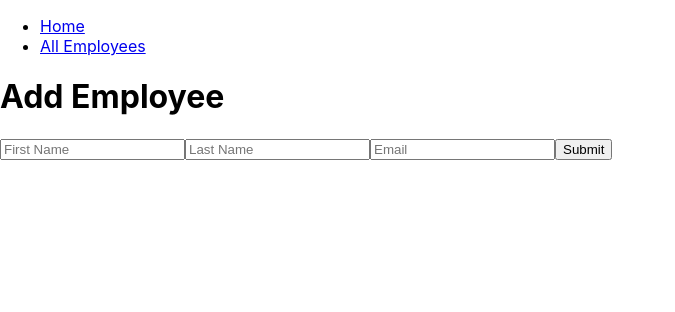
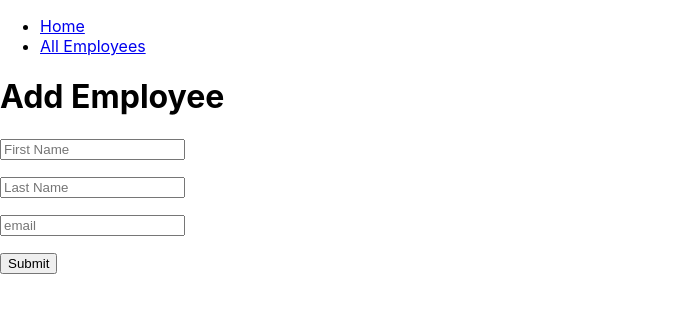
Before and after one commit to shahreaz0/mysql-react-express-crud, a React (Vite) app in the folder client/: page / in a window 1280 px wide. Shown: the top 312 px of the page, without its empty margins (0-675 px from the left). Built offline with nearby package versions, Linux system fonts and the light colour scheme.

Commit message:
Add form validation

```diff
--- a/client/package.json
+++ b/client/package.json
@@ -7,10 +7,13 @@
     "serve": "vite preview"
   },
   "dependencies": {
+    "@hookform/resolvers": "^2.7.1",
     "axios": "^0.21.1",
     "react": "^17.0.0",
     "react-dom": "^17.0.0",
-    "react-router-dom": "^5.2.0"
+    "react-hook-form": "^7.12.2",
+    "react-router-dom": "^5.2.0",
+    "yup": "^0.32.9"
   },
   "devDependencies": {
     "@vitejs/plugin-react-refresh": "^1.3.1",
--- a/client/src/components/EmployeeForm.jsx
+++ b/client/src/components/EmployeeForm.jsx
@@ -1,66 +1,63 @@
 import React from "react";
 import axios from "axios";
+import { useForm } from "react-hook-form";
+import { yupResolver } from "@hookform/resolvers/yup";
+import * as yup from "yup";
 
-export default class EmployeeForm extends React.Component {
-	constructor(props) {
-		super(props);
-		this.state = {
-			firstName: "",
-			lastName: "",
-			email: "",
-		};
-	}
+const formInputData = [
+	{ type: "text", name: "firstName", label: "First Name" },
+	{ type: "text", name: "lastName", label: "Last Name" },
+	{ type: "email", name: "email", label: "email" },
+];
 
-	formHandler = (evt) => {
-		this.setState({
-			[evt.target.name]: evt.target.value,
+const schema = yup.object().shape({
+	firstName: yup.string().required(),
+	lastName: yup.string().required(),
+	email: yup.string().email().required(),
 });
-	};
 
-	submitHandler = async () => {
+const EmployeeForm = () => {
+	const onSubmit = async (data) => {
 		try {
 			await axios.post("http://localhost:3001/api/employees", {
-				firstName: this.state.firstName,
-				lastName: this.state.lastName,
-				email: this.state.email,
+				firstName: data.firstName,
+				lastName: data.lastName,
+				email: data.email,
 			});
 			alert("successful");
 		} catch (e) {
-			// statements
 			console.log(e);
 		}
 	};
 
-	render() {
-		const { firstName, lastName, email } = this.state;
+	const {
+		register,
+		formState: { errors },
+		handleSubmit,
+	} = useForm({
+		resolver: yupResolver(schema),
+	});
+
+	const inputUI = formInputData.map((data, key) => (
+		<div key={key}>
+			<input
+				type={data.type}
+				{...register(data.name)}
+				placeholder={data.label}
+			/>
+			<p>{errors[data.name]?.message}</p>
+		</div>
+	));
+
 	return (
 		<div>
-				<form action="">
+			<form onSubmit={handleSubmit(onSubmit)}>
 				<h1>Add Employee</h1>
-					<input
-						type="text"
-						name="firstName"
-						placeholder="First Name"
-						value={firstName}
-						onChange={this.formHandler}
-					/>
-					<input
-						type="text"
-						name="lastName"
-						placeholder="Last Name"
-						value={lastName}
-						onChange={this.formHandler}
-					/>
-					<input
-						type="email"
-						name="email"
-						placeholder="Email"
-						value={email}
-						onChange={this.formHandler}
-					/>
-					<button onClick={this.submitHandler}>Submit</button>
+				{inputUI}
+				<input type="submit" />
 			</form>
 		</div>
 	);
-	}
-}
+};
+
+export default EmployeeForm;
--- a/client/src/components/EmployeeList.jsx
+++ b/client/src/components/EmployeeList.jsx
@@ -18,7 +18,6 @@ export default class EmployeeList extends React.Component {
 
 	render() {
 		const { employees } = this.state;
-		console.log(employees);
 
 		const employeeUI = employees.map((employee) => (
 			<ul key={Math.random()}>
```
Also changed, not shown: client/src/App.jsx (+4 -8 lines), 1 other file (tests, documents, lock files or other folders). Lines whose indentation alone changed are shown as unchanged.
